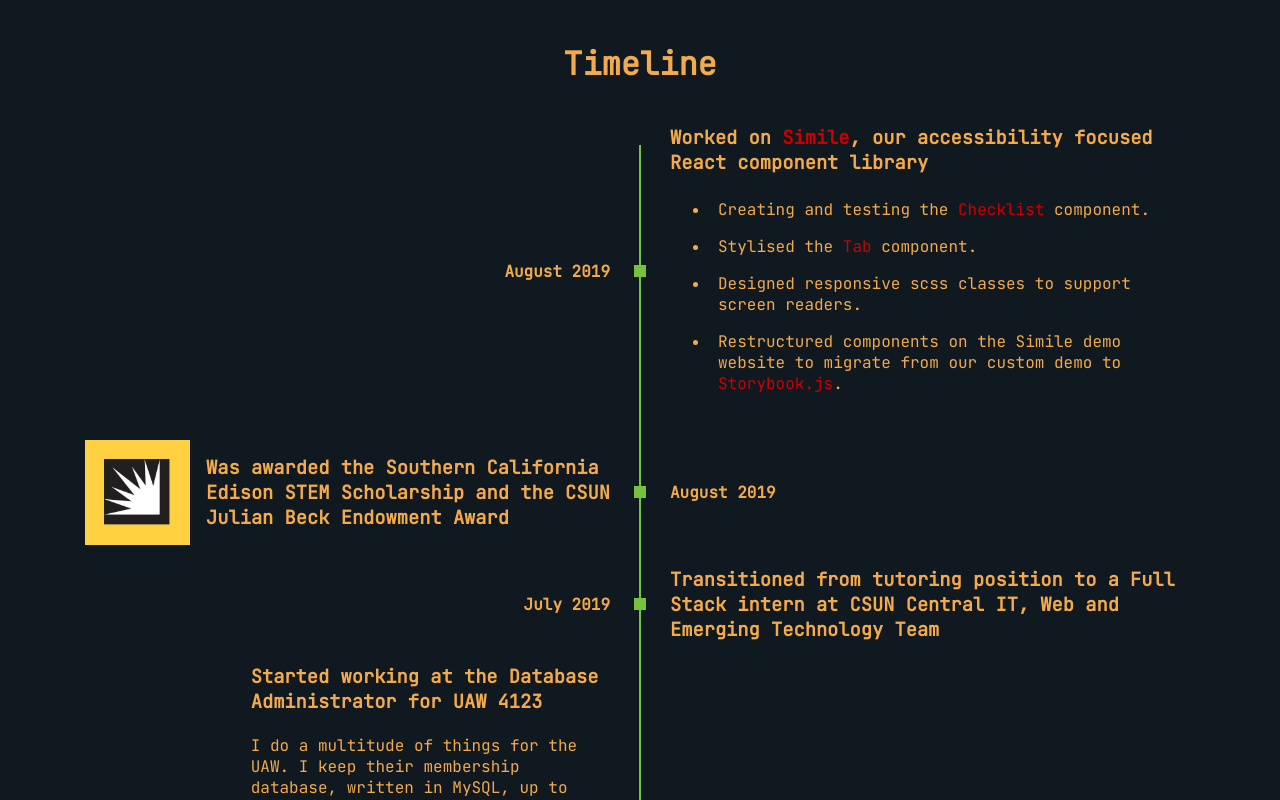
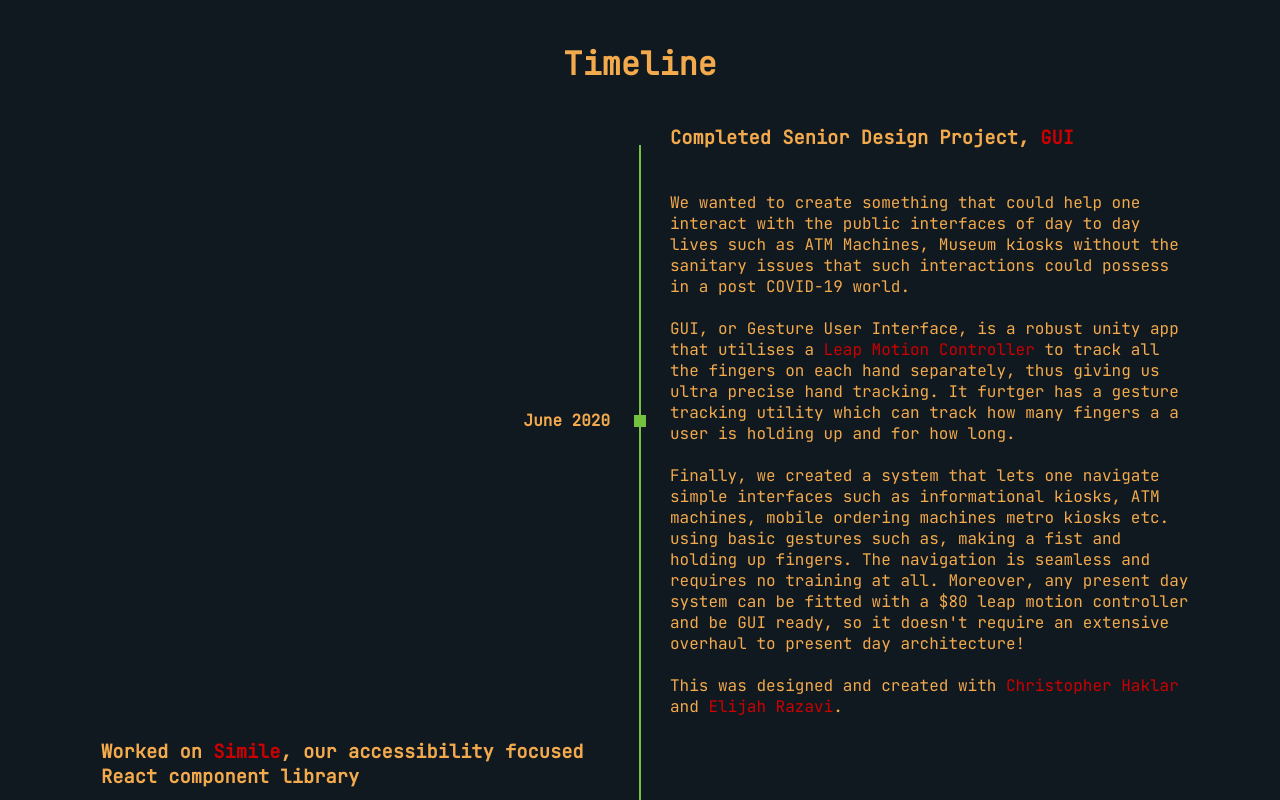
Before and after one commit to Adwitiya-Singh/Adwitiya-Singh.github.io, a React (Create React App) app: page / in a window 1280 px wide. Shown: the part 840-1640 px from the top of the page. Built offline with nearby package versions, Linux system fonts and the light colour scheme.

Commit message:
Add GUI to timeline

```diff
--- a/src/App.js
+++ b/src/App.js
@@ -108,6 +108,43 @@
                         </div>
                         <div className="all-timelines">
                             <div className="single-timeline d-flex-2">
+                                <div className="timeline-blank">
+                                    <div className="timeline-text-title">
+                                        <h6>June 2020</h6>
+                                    </div>
+                                </div>
+                                <div className="timeline-text d-flex-2">
+                                    <div className="d-flex-image-text">
+
+
+                                        <span>
+
+                                            <h3>Completed Senior Design Project, <a href="https://www.youtube.com/watch?v=-x-RTOWMXBo">GUI</a></h3>
+                                            <br/><br/>
+
+                                            We wanted to create something that could help one interact with the public interfaces of day to day lives such as ATM Machines, Museum kiosks without the sanitary issues
+                                            that such interactions could possess in a post COVID-19 world.
+
+                                                                                        <br/><br/>
+                                            GUI, or Gesture User Interface, is a robust unity app that utilises a <a href="https://www.ultraleap.com/product/leap-motion-controller/">Leap Motion Controller</a> to
+                                            track all the fingers on each hand separately, thus giving us ultra precise hand tracking. It furtger has a gesture tracking utility which can track how many fingers a
+                                            a user is holding up and for how long.
+                                            <br/><br/>
+                                            Finally, we created a system that lets one navigate simple interfaces such as informational kiosks, ATM machines, mobile ordering machines metro kiosks etc. using basic gestures such as, making a fist and holding up fingers.
+                                            The navigation is seamless and requires no training at all. Moreover, any present day system can be fitted with a $80 leap motion controller and be GUI ready, so it doesn't require an extensive overhaul to present day architecture!
+                                            <br/><br/>
+                                            This was designed and created with <a href="https://github.com/ChristopherHaklar">Christopher Haklar</a> and  <a href="https://github.com/erazavi">Elijah Razavi</a>.
+
+
+
+
+					</span>
+                                    </div>
+                                    <div className="t-square"></div>
+                                </div>
+                            </div>
+                            <div className="single-timeline d-flex-2">
+
                                 <div className="timeline-blank">
                                     <div className="timeline-text-title">
                                         <h6>August 2019</h6>
```
